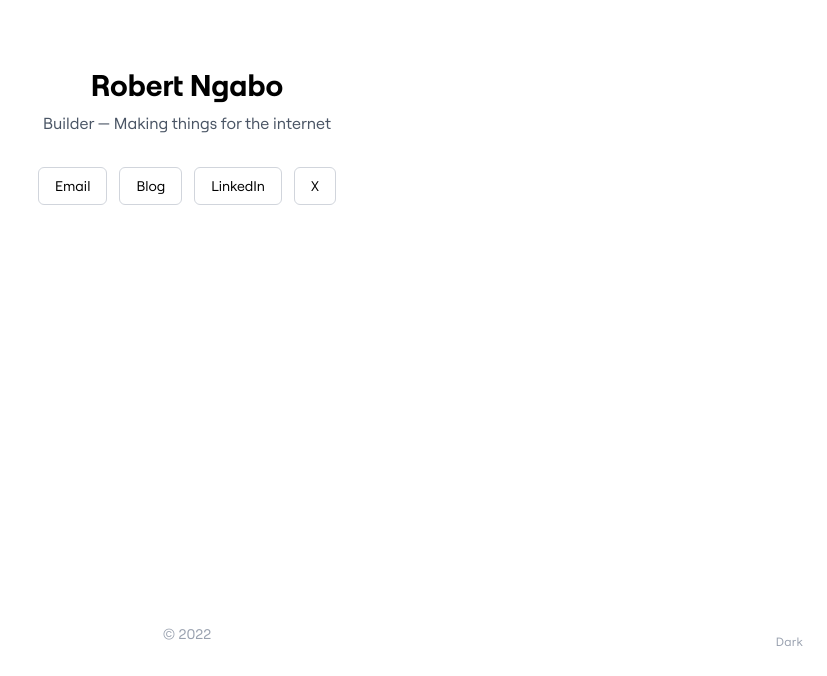
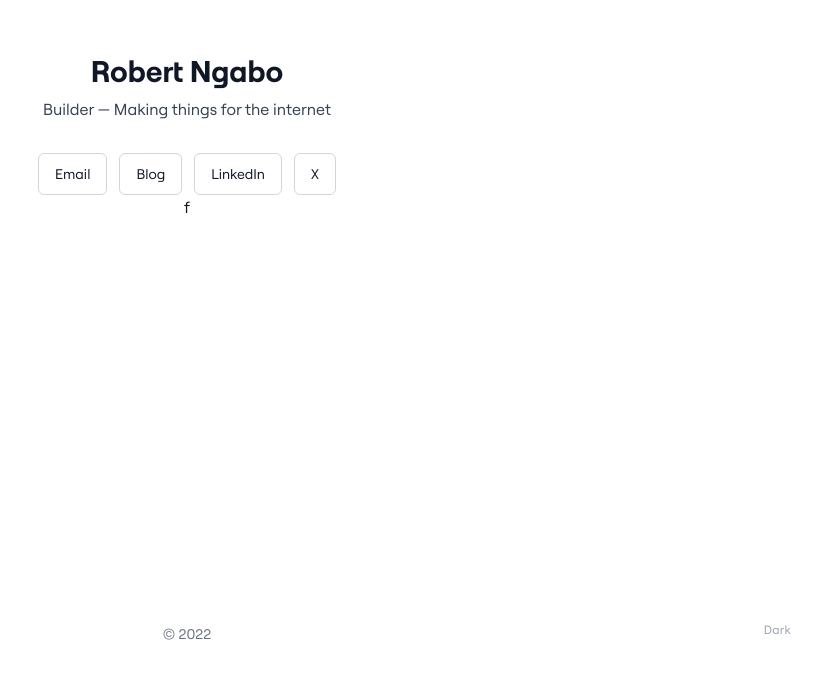
Before and after one commit to ngaboindev/portfolio, a Next.js app: page / in a window 1280 px wide. Shown: the part 124-800 px from the top of the page, without its empty margins (453-1280 px from the left). Built offline with nearby package versions, Linux system fonts and the light colour scheme.

Commit message:
Update UI components and set Node.js 22

```diff
--- a/app/globals.css
+++ b/app/globals.css
@@ -9,4 +9,12 @@
   html {
     font-family: var(--font-sans);
   }
+
+  body {
+    @apply bg-white text-gray-900;
+  }
+
+  .dark body {
+    @apply bg-black text-gray-100;
+  }
 }
--- a/app/layout.tsx
+++ b/app/layout.tsx
@@ -1,4 +1,5 @@
-import { Footer, ThemeToggle } from '@/components';
+import { Footer } from '@/components/layout/footer';
+import { ThemeToggle } from '@/components/layout/theme-toggle';
 import { siteConfig } from '@/config/site';
 import type { Metadata } from 'next';
 import Script from 'next/script';
@@ -59,7 +60,7 @@ export default function RootLayout({ children }: RootLayoutProps) {
       <body>
         <Providers>
           <div className="md:max-w-4xl px-3 md:mx-auto md:px-24 flex flex-col min-h-screen justify-between">
-            <main className="flex-grow py-5">{children}</main>
+            <main className="grow py-5">{children}</main>
             <Footer />
           </div>
           <ThemeToggle />
--- a/app/not-found.tsx
+++ b/app/not-found.tsx
@@ -10,7 +10,7 @@ export default function NotFound() {
       </p>
       <Link
         href="/"
-        className="px-6 py-3 bg-gray-900 dark:bg-gray-100 text-white dark:text-gray-900 rounded-md hover:bg-gray-800 dark:hover:bg-gray-200 transition-colors focus:outline-none focus:ring-2 focus:ring-blue-500 focus:ring-offset-2"
+        className="px-6 py-3 bg-gray-900 dark:bg-gray-100 text-white dark:text-gray-900 rounded-md hover:bg-gray-800 dark:hover:bg-gray-200 transition-colors cursor-pointer focus-visible:outline-none focus-visible:ring-2 focus-visible:ring-blue-500 focus-visible:ring-offset-2"
       >
         Go back home
       </Link>
--- a/app/page.tsx
+++ b/app/page.tsx
@@ -4,8 +4,8 @@ import { siteConfig } from '@/config/site';
 export default function HomePage() {
   return (
     <section className="flex flex-col items-center justify-center min-h-[60vh] text-center">
-      <h1 className="text-3xl font-semibold">{siteConfig.name}</h1>
-      <p className="text-gray-600 dark:text-gray-400 mt-2">
+      <h1 className="text-2xl md:text-3xl font-semibold">{siteConfig.name}</h1>
+      <p className="text-gray-700 dark:text-gray-400 mt-2">
         {siteConfig.description}
       </p>
       <nav className="flex flex-wrap justify-center gap-3 mt-8">
@@ -13,7 +13,7 @@ export default function HomePage() {
           <a
             key={label}
             href={href}
-            className="px-4 py-2 text-sm border border-gray-300 dark:border-gray-700 rounded-md hover:bg-gray-100 hover:text-white dark:hover:bg-gray-800 transition-colors cursor-pointer"
+            className="px-4 py-2.5 text-sm hover:text-white  border border-gray-300 dark:border-gray-700 rounded-md hover:bg-gray-200 hover:border-gray-400  dark:hover:bg-gray-800 dark:hover:border-gray-600 transition-colors cursor-pointer focus-visible:outline-none focus-visible:ring-2 focus-visible:ring-blue-500 focus-visible:ring-offset-2"
             aria-label={external ? `${label} (opens in new tab)` : label}
             {...(external && {
               target: '_blank',
@@ -23,7 +23,7 @@ export default function HomePage() {
             {label}
           </a>
         ))}
-      </nav>
+      </nav>f
     </section>
   );
 }
--- a/components/layout/footer.tsx
+++ b/components/layout/footer.tsx
@@ -1,7 +1,7 @@
 export function Footer() {
   return (
     <footer className="py-8">
-      <p className="text-sm text-center text-gray-400">
+      <p className="text-sm text-center text-gray-500 dark:text-gray-400">
         © {new Date().getFullYear()}
       </p>
     </footer>
--- a/components/layout/theme-toggle.tsx
+++ b/components/layout/theme-toggle.tsx
@@ -18,7 +18,7 @@ export function ThemeToggle() {
   return (
     <button
       onClick={toggleTheme}
-      className="fixed bottom-6 right-6 text-gray-400 hover:text-gray-600 dark:hover:text-gray-200 transition-colors cursor-pointer"
+      className="fixed bottom-6 right-6 p-3 min-w-[44px] min-h-[44px] flex items-center justify-center text-gray-400 hover:text-gray-600 dark:hover:text-gray-200 transition-colors cursor-pointer focus-visible:outline-none focus-visible:ring-2 focus-visible:ring-blue-500 focus-visible:ring-offset-2 rounded-md"
       aria-label={`Switch to ${resolvedTheme === 'dark' ? 'light' : 'dark'} mode`}
     >
       <span className="text-xs tracking-wide">
--- a/components/ui/button.tsx
+++ b/components/ui/button.tsx
@@ -30,7 +30,7 @@ export const Button = forwardRef<HTMLButtonElement, ButtonProps>(
     return (
       <button
         className={cn(
-          'inline-flex items-center justify-center rounded-md text-sm font-medium transition-colors',
+          'inline-flex items-center justify-center rounded-md text-sm font-medium transition-colors cursor-pointer',
           'focus-visible:outline-none focus-visible:ring-2 focus-visible:ring-blue-500 focus-visible:ring-offset-2',
           'disabled:pointer-events-none disabled:opacity-50',
           variants[variant],
--- a/package.json
+++ b/package.json
@@ -17,15 +17,10 @@
   "dependencies": {
     "@tailwindcss/typography": "^0.5.16",
     "clsx": "^2.1.1",
-    "date-fns": "^4.1.0",
-    "gray-matter": "^4.0.3",
-    "lucide-react": "^0.469.0",
     "next": "^15.1.4",
-    "next-mdx-remote": "^5.0.0",
     "next-themes": "^0.4.4",
     "react": "^19.0.0",
     "react-dom": "^19.0.0",
-    "reading-time": "^1.5.0",
     "tailwind-merge": "^3.4.0"
   },
   "devDependencies": {
```
Also changed, not shown: 2 other files (tests, documents, lock files or other folders).
